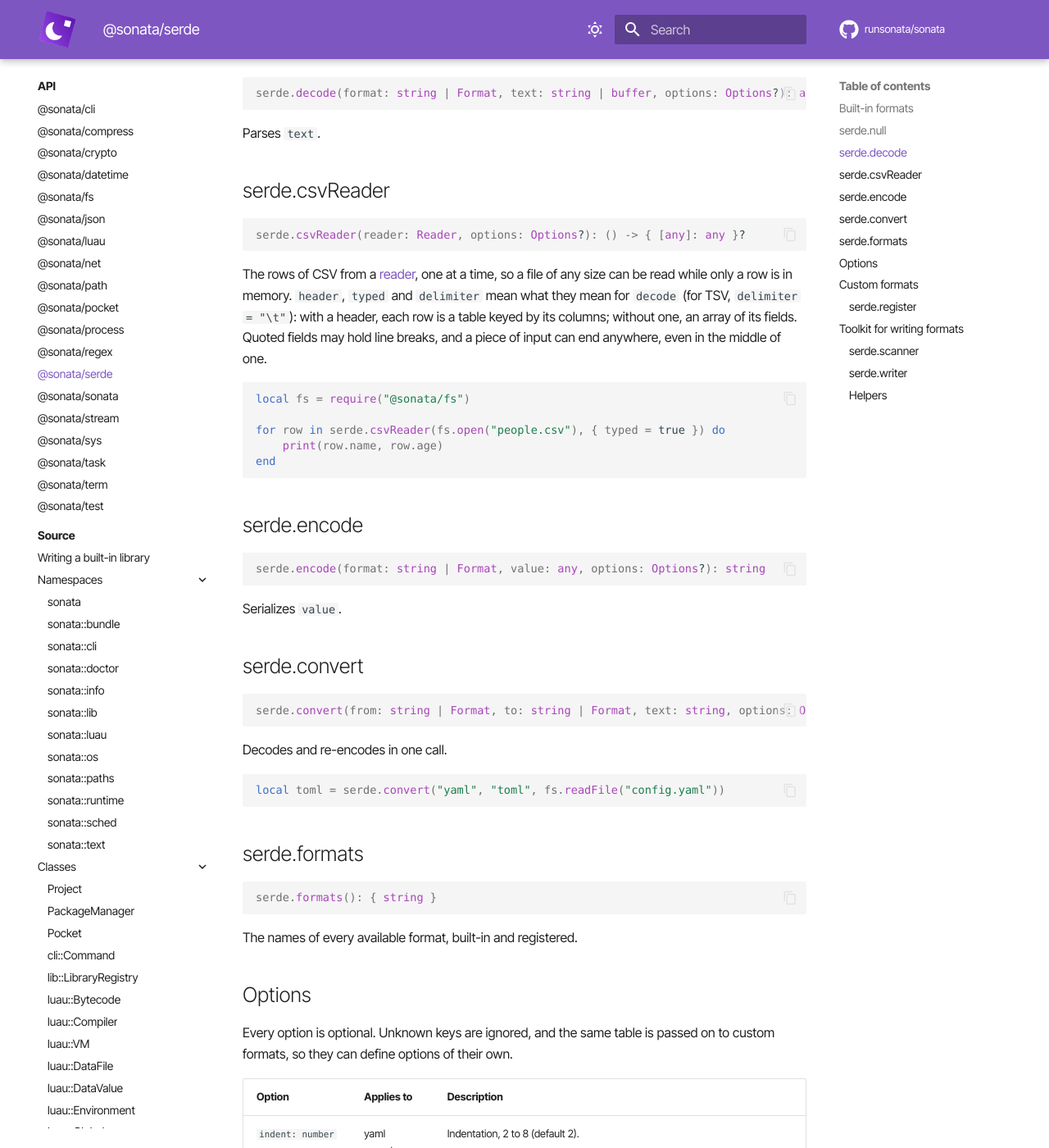
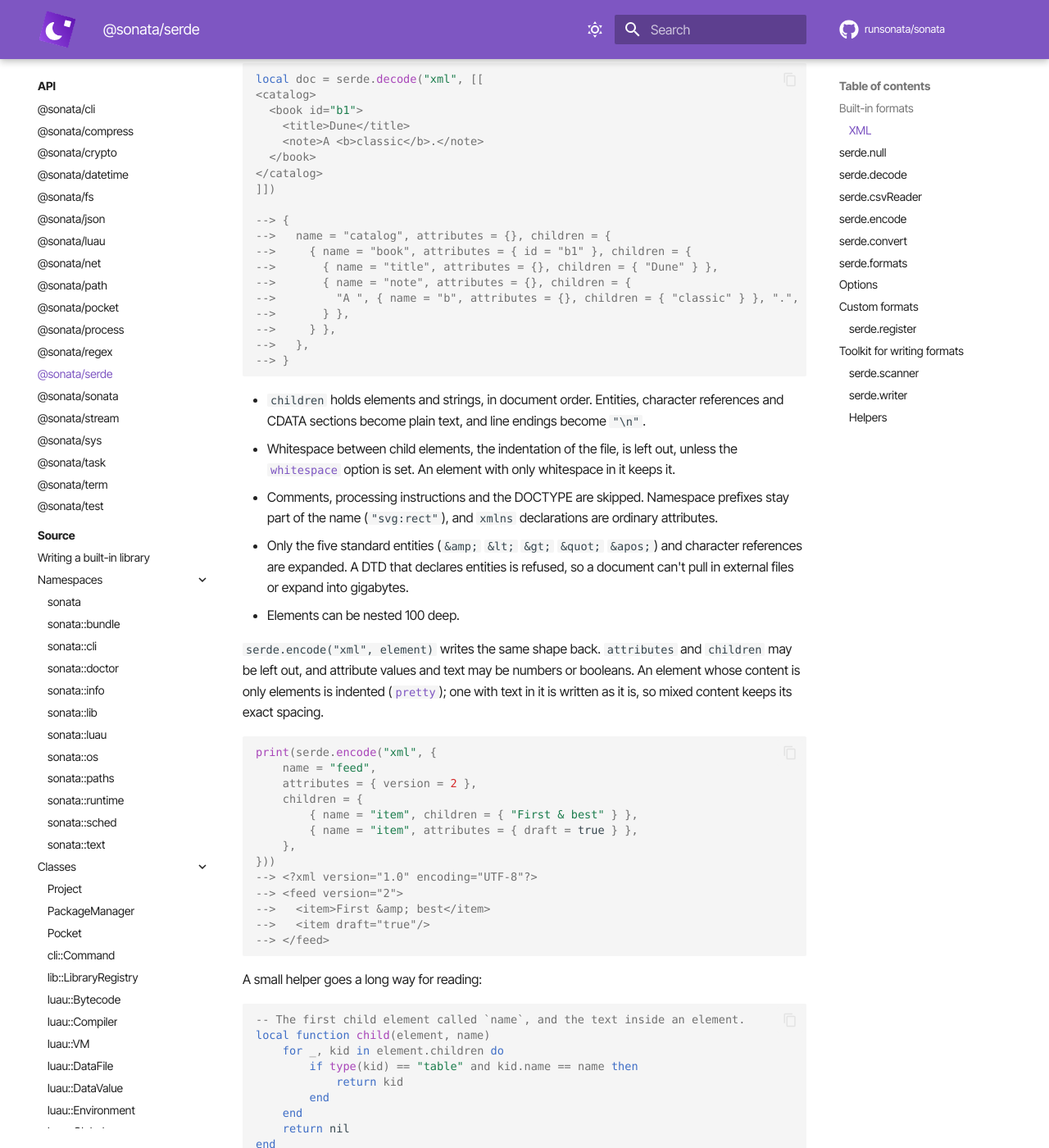
Before and after one commit to runsonata/docs, an MkDocs documentation site: the page built from docs/api/module/serde.md, in a window 1280 px wide and 1400 px high, scrolled down 1145 px. Shown: the whole window at 82% size. Built offline with MkDocs 1.6.1 and Material for MkDocs 9.7.7, drawn with Linux system fonts in a browser that asks for light colours; some web fonts are replaced; comment, search, counter and statistics services are not loaded; some of the changed text lies outside the part shown.

Commit message:
Document XML in serde

````diff
--- a/docs/api/module/serde.md
+++ b/docs/api/module/serde.md
@@ -1,7 +1,7 @@
 # @sonata/serde
 
-Parse, serialize and convert structured text (YAML, TOML, INI, CSV, TSV), plus a toolkit for
-writing your own formats. For JSON, see [`@sonata/json`](json.md).
+Parse, serialize and convert structured text (YAML, TOML, INI, CSV, TSV, XML), plus a toolkit
+for writing your own formats. For JSON, see [`@sonata/json`](json.md).
 
 ```luau
 local serde = require("@sonata/serde")
@@ -29,6 +29,90 @@ print(serde.encode("yaml", config))
 | `"ini"` | INI files: sections become nested tables. |
 | `"csv"` | Comma-separated values. |
 | `"tsv"` | Tab-separated values. |
+| `"xml"` | XML documents, as a tree of elements. See [XML](#xml). |
+
+### XML
+
+XML doesn't map onto tables the way the other formats do, so a document is a tree of elements,
+each a table with three fields:
+
+```luau
+local doc = serde.decode("xml", [[
+<catalog>
+  <book id="b1">
+    <title>Dune</title>
+    <note>A <b>classic</b>.</note>
+  </book>
+</catalog>
+]])
+
+--> {
+-->   name = "catalog", attributes = {}, children = {
+-->     { name = "book", attributes = { id = "b1" }, children = {
+-->       { name = "title", attributes = {}, children = { "Dune" } },
+-->       { name = "note", attributes = {}, children = {
+-->         "A ", { name = "b", attributes = {}, children = { "classic" } }, ".",
+-->       } },
+-->     } },
+-->   },
+--> }
+```
+
+- `children` holds elements and strings, in document order. Entities, character references and
+  CDATA sections become plain text, and line endings become `"\n"`.
+- Whitespace between child elements, the indentation of the file, is left out, unless the
+  [`whitespace`](#options) option is set. An element with only whitespace in it keeps it.
+- Comments, processing instructions and the DOCTYPE are skipped. Namespace prefixes stay part of
+  the name (`"svg:rect"`), and `xmlns` declarations are ordinary attributes.
+- Only the five standard entities (`&amp;` `&lt;` `&gt;` `&quot;` `&apos;`) and character
+  references are expanded. A DTD that declares entities is refused, so a document can't pull in
+  external files or expand into gigabytes.
+- Elements can be nested 100 deep.
+
+`serde.encode("xml", element)` writes the same shape back. `attributes` and `children` may be
+left out, and attribute values and text may be numbers or booleans. An element whose content is
+only elements is indented ([`pretty`](#options)); one with text in it is written as it is, so
+mixed content keeps its exact spacing.
+
+```luau
+print(serde.encode("xml", {
+    name = "feed",
+    attributes = { version = 2 },
+    children = {
+        { name = "item", children = { "First & best" } },
+        { name = "item", attributes = { draft = true } },
+    },
+}))
+--> <?xml version="1.0" encoding="UTF-8"?>
+--> <feed version="2">
+-->   <item>First &amp; best</item>
+-->   <item draft="true"/>
+--> </feed>
+```
+
+A small helper goes a long way for reading:
+
+```luau
+-- The first child element called `name`, and the text inside an element.
+local function child(element, name)
+    for _, kid in element.children do
+        if type(kid) == "table" and kid.name == name then
+            return kid
+        end
+    end
+    return nil
+end
+
+local function text(element)
+    local parts = {}
+    for _, kid in element.children do
+        table.insert(parts, if type(kid) == "string" then kid else text(kid))
+    end
+    return table.concat(parts)
+end
+
+print(text(child(child(doc, "book"), "note"))) --> A classic.
+```
 
 ## serde.null
 
@@ -97,12 +181,15 @@ formats, so they can define options of their own.
 
 | Option | Applies to | Description |
 |---|---|---|
-| `indent: number` | yaml encode | Indentation, 2 to 8 (default 2). |
+| `indent: number` | yaml, xml encode | Indentation, 2 to 8 (default 2). |
 | `sort: boolean` | encode | Sort table keys (default `true`; `false` uses Luau's iteration order). |
 | `dropNull: boolean` | decode | Leave out `null` entries of tables. Nulls in arrays stay `serde.null`. |
 | `header: boolean` | csv, tsv | The first row is a header (default `true`): rows become tables keyed by column name. With `false`, rows are arrays. |
 | `typed: boolean` | ini, csv, tsv | Turn numbers and booleans into values instead of strings (default `true` for ini, `false` for csv/tsv). |
 | `delimiter: string` | csv | The field separator, one character (default `","`; tsv uses `"\t"`). |
+| `whitespace: boolean` | xml decode | Keep whitespace-only text between child elements (default `false`). |
+| `pretty: boolean` | xml encode | Put content that's only elements on lines of its own, indented (default `true`). |
+| `declaration: boolean` | xml encode | Start with `<?xml version="1.0" encoding="UTF-8"?>` (default `true`). |
 
 ```luau
 local rows = serde.decode("csv", "name,age\nAda,36\nAlan,41", { typed = true })
````
Also changed, not shown: docs/api/module/index.md (+1 -1 lines).
